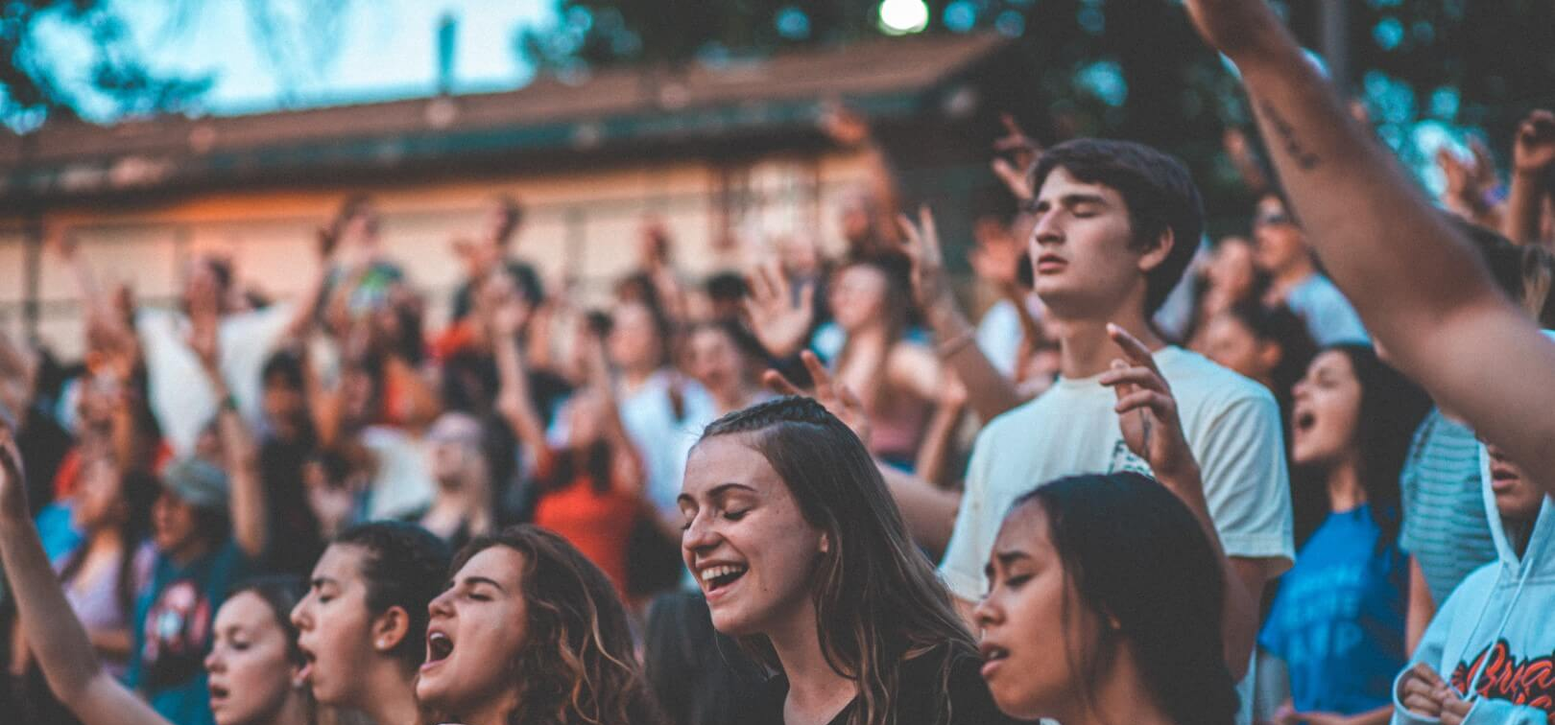
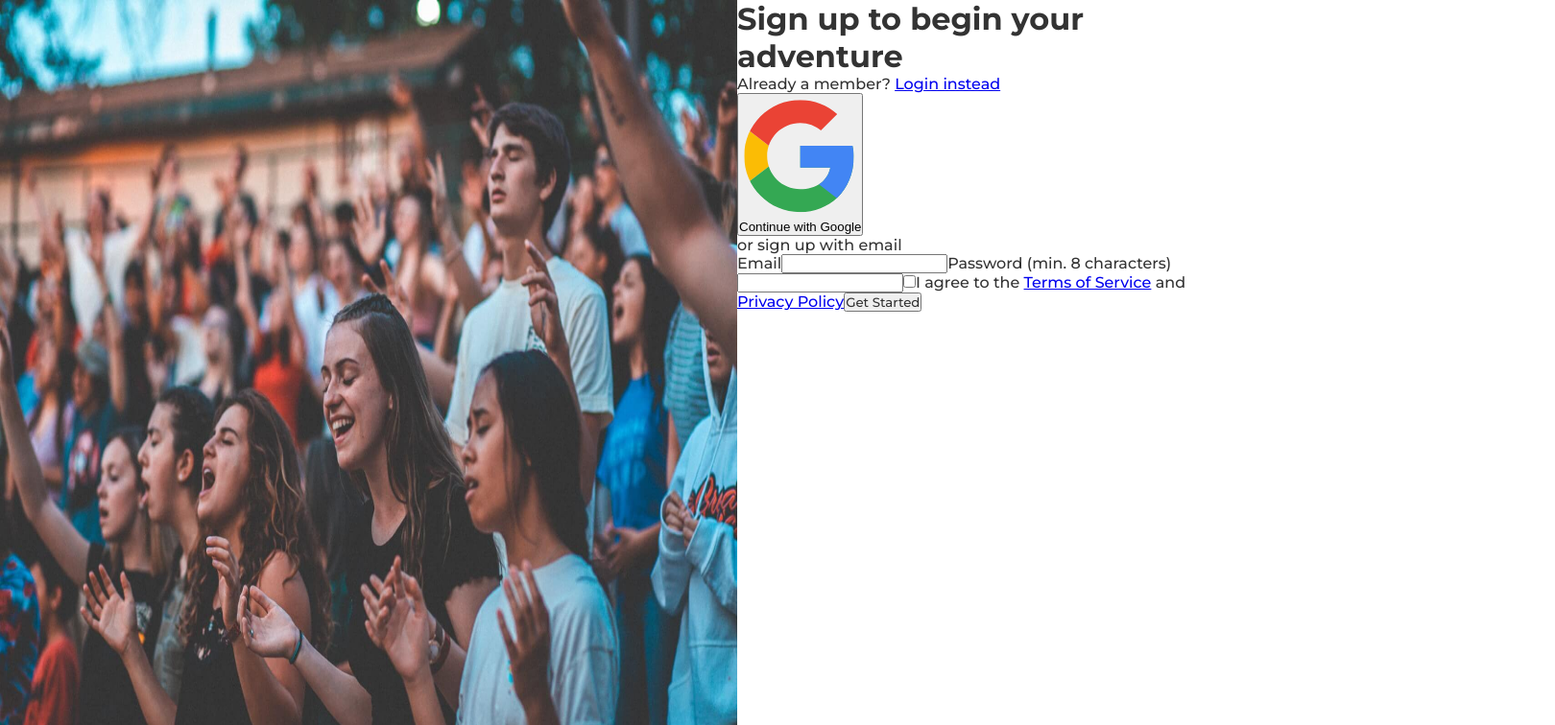
Before and after one commit to abdullahmorrison/Sign-in-Page, a React (Create React App) app: page / in a window 1280 px wide. Shown: the top 756 px of the page at 96% size, 1620 px wide, since content can reach past the window. Built offline with nearby package versions, Linux system fonts and the light colour scheme.

Commit message:
import assests

```diff
--- a/public/index.html
+++ b/public/index.html
@@ -9,6 +9,8 @@
       name="description"
       content="Web site created using create-react-app"
     />
+    <link rel="preconnect" href="https://fonts.gstatic.com">
+    <link href="https://fonts.googleapis.com/css2?family=Montserrat:ital,wght@0,500;0,700;1,500;1,700&display=swap" rel="stylesheet">
     <link rel="stylesheet" href="styles.css">
     <title>React App</title>
   </head>
--- a/public/styles.css
+++ b/public/styles.css
@@ -1,4 +1,27 @@
+:root {
+  --primaryColor: #f63e34;
+  --primaryColorActivated: #c33129;
+  --secondaryColor: #b7b7b7;
+  --dangerColor: #dc3545;
+  --text: #333333;
+}
+
 * {
   margin: 0;
   padding: 0;
+}
+
+body,
+input {
+  color: var(--text);
+  font-family: "Montserrat", -apple-system, BlinkMacSystemFont, avenir next, avenir, segoe ui, helvetica neue, helvetica, Ubuntu, roboto, noto, arial, sans-serif;
+}
+
+#root {
+  display: flex;
+}
+
+.backdrop {
+  height: 100vh;
+  width: 60vw;
 }/*# sourceMappingURL=styles.css.map */
--- a/public/styles.scss
+++ b/public/styles.scss
@@ -1,4 +1,29 @@
+:root {
+  --primaryColor: #f63e34;
+  --primaryColorActivated: #c33129;
+  --secondaryColor: #b7b7b7;
+  --dangerColor: #dc3545;
+
+  --text: #333333;
+}
 * {
   margin: 0;
   padding: 0;
 }
+
+body,
+input {
+  color: var(--text);
+
+  font-family: "Montserrat", -apple-system, BlinkMacSystemFont, avenir next,
+    avenir, segoe ui, helvetica neue, helvetica, Ubuntu, roboto, noto, arial,
+    sans-serif;
+}
+
+#root {
+  display: flex;
+}
+.backdrop {
+  height: 100vh;
+  width: 60vw;
+}
--- a/src/components/Image.jsx
+++ b/src/components/Image.jsx
@@ -4,7 +4,7 @@ import outstem_logo from "./images/outstem_logo_icon.png"
 const Image = () =>{
     return (
         <div>
-            <img src={backdrop} alt="back drop"/>
+            <img src={backdrop} className="backdrop" alt="back drop"/>
             <img src={outstem_logo} alt="outstem logo" Style="background: black"/>
         </div>
     )
```
Also changed, not shown: 1 other file (tests, documents, lock files or other folders).
